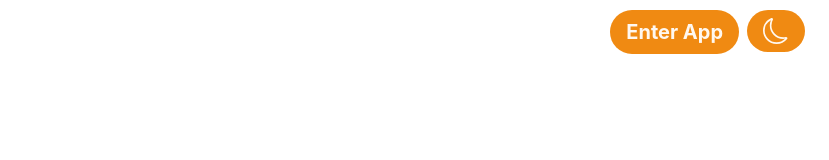
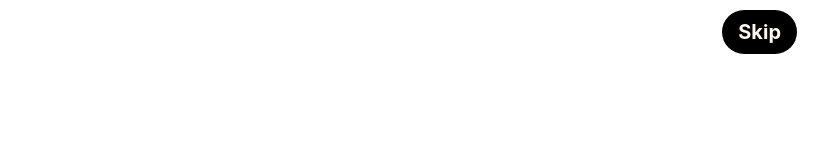
Before and after one commit to Gavriel94/Gaia, a React (Create React App) app in the folder frontend/: page / in a window 1280 px wide. Shown: the top 160 px of the page, without its empty margins (451-1280 px from the left). Built offline with nearby package versions, Linux system fonts and the light colour scheme.

Commit message:
styling fix

```diff
--- a/frontend/src/components/Header.jsx
+++ b/frontend/src/components/Header.jsx
@@ -6,6 +6,7 @@ import { useStateContext } from '../context/ContextProvider'
 import { BiTrendingUp } from 'react-icons/bi'
 import WalletConnectV2 from './WalletConnectV2'
 import SortingButton from './SortingButton'
+
 
 
 /**
@@ -20,7 +21,7 @@ const Header = ({ page }) => {
     return (
         <div>
             <div className='flex items-end flex-col'>
-                <div className='flex min-w-full sm:w-1/2 items-center justify-center bottom-0 sm:left-24 sm:justify-end sm:top-0 sm:h-16 fixed sm:px-20 sm:py-1 bg-white dark:bg-dark-grey opacity-100 sm:bg-opacity-0'>
+                <div className='flex min-w-full sm:w-1/2 items-center justify-center bottom-0 sm:left-24 sm:justify-end sm:top-0 sm:h-16 fixed sm:px-20 sm:py-1 opacity-100 sm:bg-opacity-0'>
                     <div className='flex flex-row pr-10'>
                         <div className={`${page === 'home' ? 'block' : 'hidden'} ${page === 'landing' && 'hidden'}`}>
                             <SortingButton />
@@ -38,11 +39,18 @@ const Header = ({ page }) => {
                         </div>
                         <div className={`${page !== 'landing' && 'hidden'} py-3 px-2`}>
                             <Link to='/home'>
-                                <Button title={'Enter App'} icon={'Enter App'} />
+                                <button
+                                    type='button'
+                                    className='rounded-full
+                                        bg-black text-light-white dark:hover:text-dark-orange dark:text-white py-2 px-4 text-xl font-bold transition-color duration-500 cursor-pointer'>
+                                    <div className='flex flex-row text-center justify-center'>
+                                        <div>Skip</div>
+                                    </div>
+                                </button>
                             </Link>
                         </div>
 
-                        <div className={`${showLogoutAlert && 'hidden'} ${showErrorAlert && 'hidden'} py-3`}>
+                        <div className={`${showLogoutAlert && 'hidden'} ${showErrorAlert && 'hidden'} ${page === 'landing' && 'hidden'} py-3`}>
                             <Button
                                 title={'mode-toggle'}
                                 func={() => {
```
